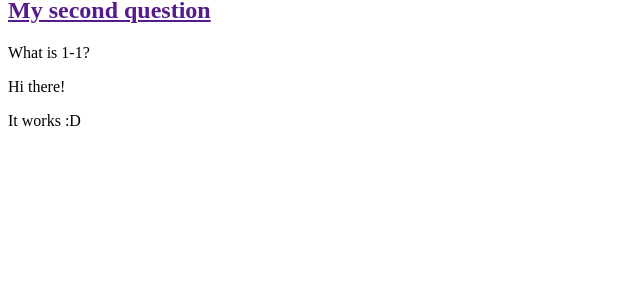
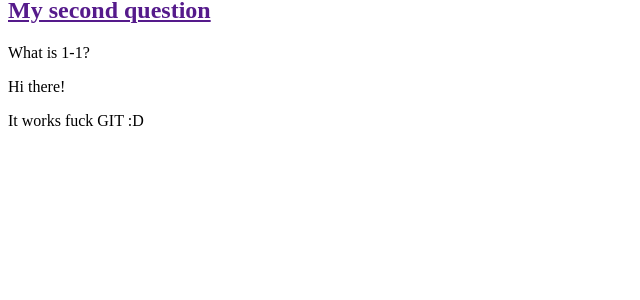
Before and after one commit to joerow/physicsquiz, a Django app: page / in a window 1280 px wide. Shown: the part 226-526 px from the top of the page, without its empty margins (0-640 px from the left). Run offline with Django 3.2, Linux system fonts and the light colour scheme.

Commit message:
Fuck git

```diff
--- a/question/templates/question/question_list.html
+++ b/question/templates/question/question_list.html
@@ -22,6 +22,6 @@
 
 
         <p>Hi there!</p>
-        <p>It works :D</p>
+        <p>It works fuck GIT :D</p>
     </body>
 </html>
```
